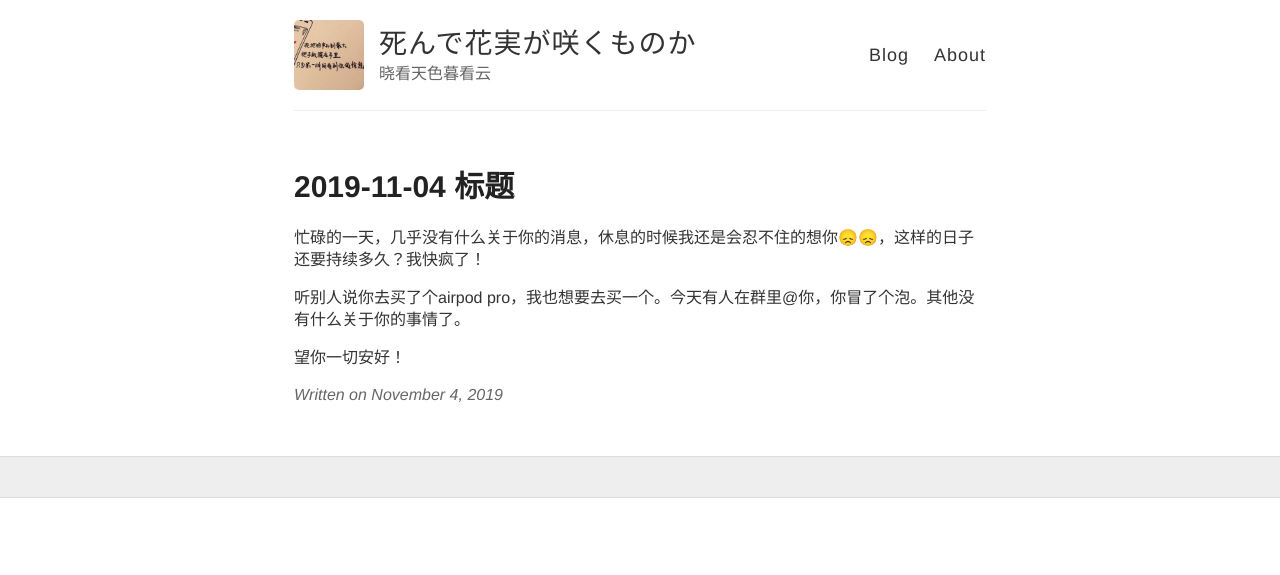
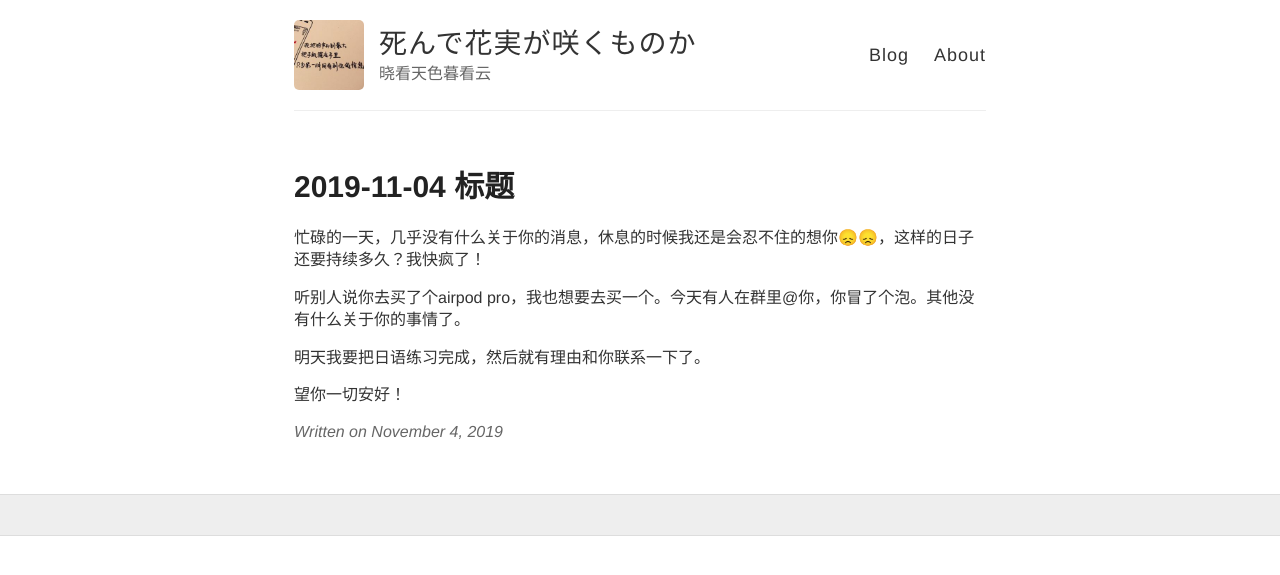
Before and after one commit to wiki650/wiki650.github.io, a Jekyll site: the page built from _posts/2019-11-04-wiki20191104.md, in a window 1280 px wide. Shown: the top 575 px of the page. Built offline with Jekyll 4.4.1, drawn with Linux system fonts in a browser that asks for light colours; comment, search, counter and statistics services are not loaded.

Commit message:
Update 2019-11-04-wiki20191104.md

```diff
--- a/_posts/2019-11-04-wiki20191104.md
+++ b/_posts/2019-11-04-wiki20191104.md
@@ -7,4 +7,6 @@ title: 2019-11-04 标题
 
 听别人说你去买了个airpod pro，我也想要去买一个。今天有人在群里@你，你冒了个泡。其他没有什么关于你的事情了。
 
+明天我要把日语练习完成，然后就有理由和你联系一下了。
+
 望你一切安好！
```
